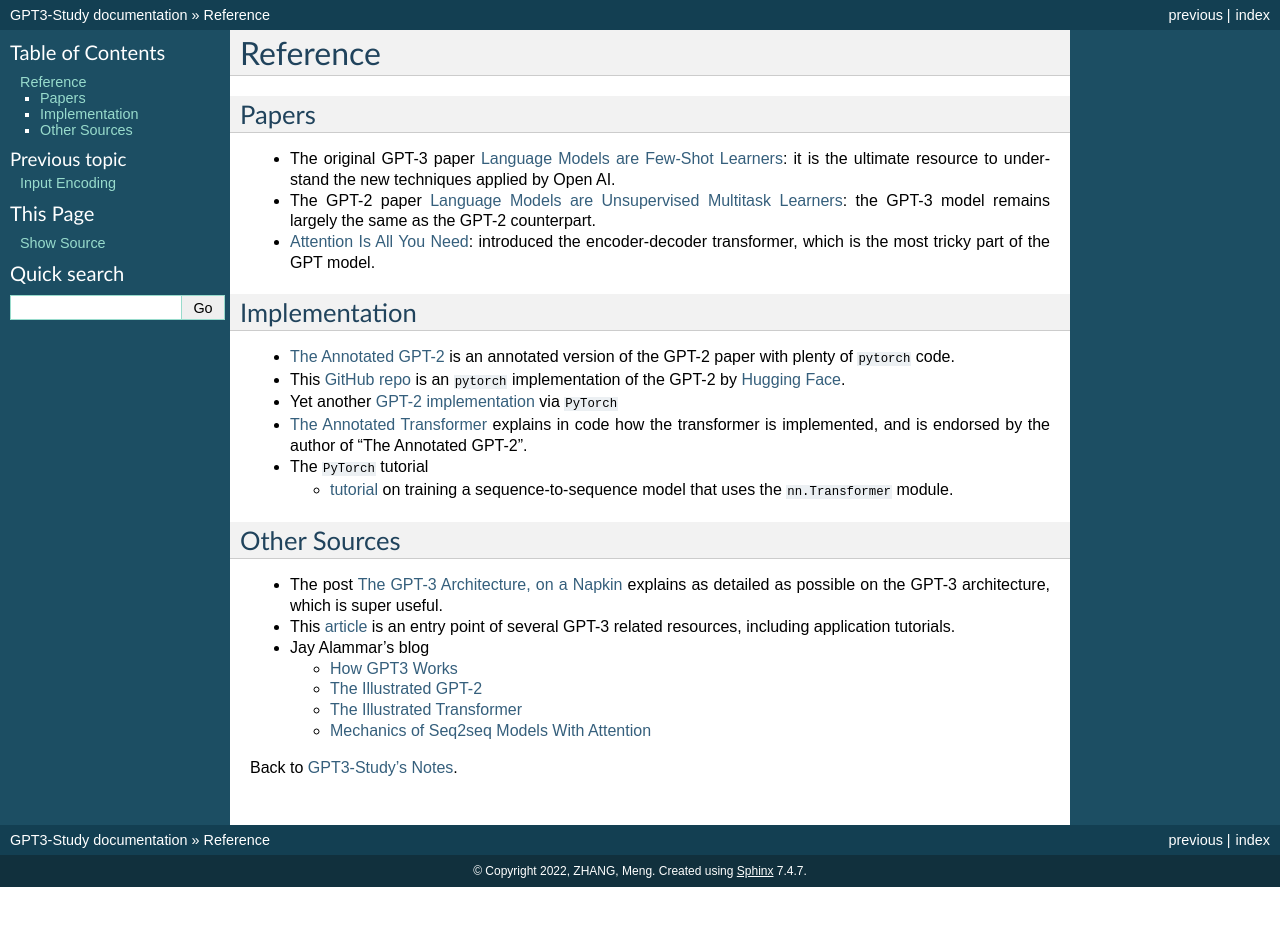
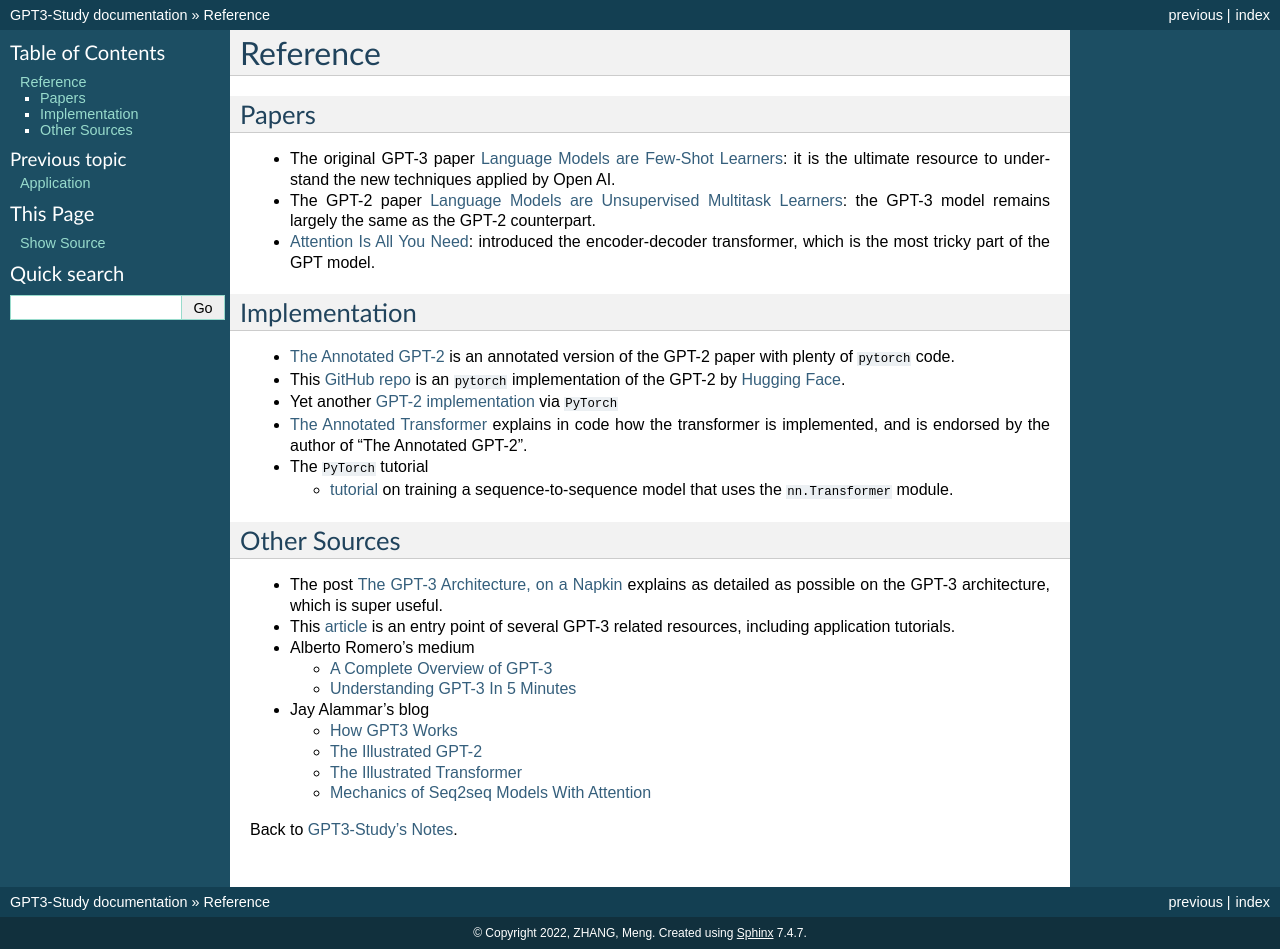
Before and after one commit to ppmzhang2/gpt3-study, a Sphinx documentation site: the page built from docs/source/reference.rst, in a window 1280 px wide. Built offline with Sphinx 7.4.7, drawn with Linux system fonts in a browser that asks for light colours; before the commit the page ends 900 px from its top, so only the background shows below that.

Commit message:
Docs Update (#4)
- draft dataset part
- draft application part
- update reference

```diff
--- a/docs/source/index.rst
+++ b/docs/source/index.rst
@@ -16,8 +16,10 @@
 
    model.rst
    network.rst
+   dataset.rst
    pretrain.rst
    encoding.rst
+   application.rst
    reference.rst
 
 ##################
--- a/docs/source/pretrain.rst
+++ b/docs/source/pretrain.rst
@@ -38,6 +38,11 @@
 
 - The efficiency of meta-learning improves with scale
 
+Questions
+---------
+
+- does in-context learning means few-shots?
+
 Pre-Training
 ============
 
--- a/docs/source/reference.rst
+++ b/docs/source/reference.rst
@@ -57,6 +57,14 @@
 - This `article <https://www.fullstackpython.com/gpt-3.html>`_ is an entry
   point of several GPT-3 related resources, including application tutorials.
 
+- Alberto Romero's medium
+
+  - `A Complete Overview of GPT-3
+    <https://towardsdatascience.com/gpt-3-a-complete-overview-190232eb25fd>`_
+
+  - `Understanding GPT-3 In 5 Minutes
+    <https://towardsdatascience.com/understanding-gpt-3-in-5-minutes-7fe35c3a1e52>`_
+
 - Jay Alammar's blog
 
   - `How GPT3 Works
```
Also changed, not shown: docs/source/application.rst (added, +31 -0 lines), docs/source/dataset.rst (added, +37 -0 lines).
